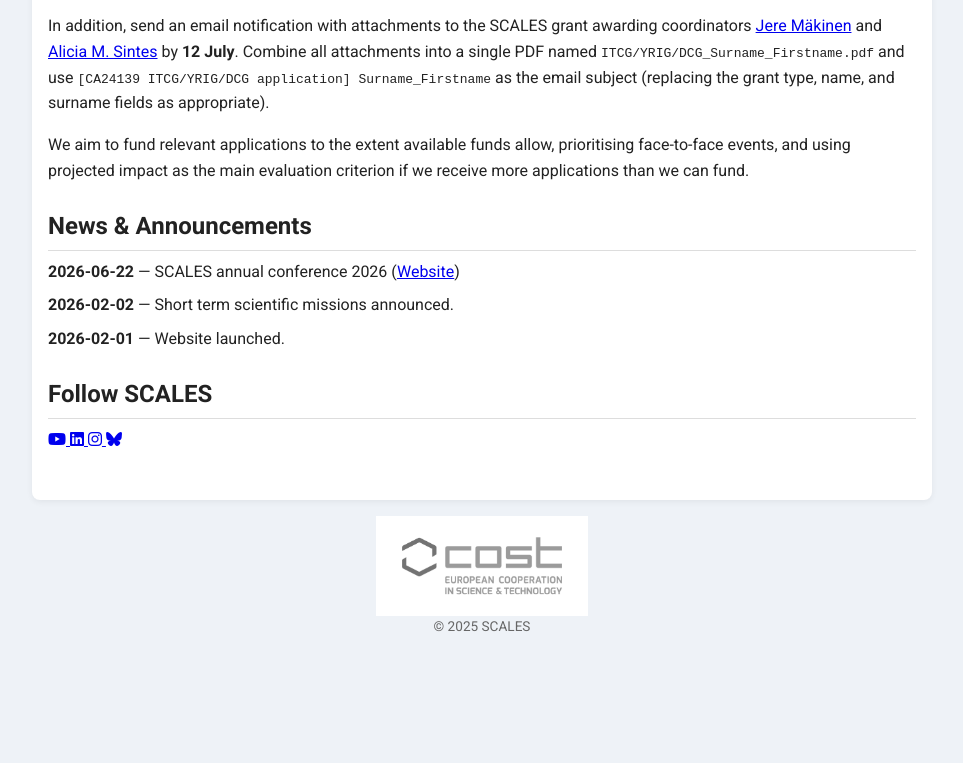
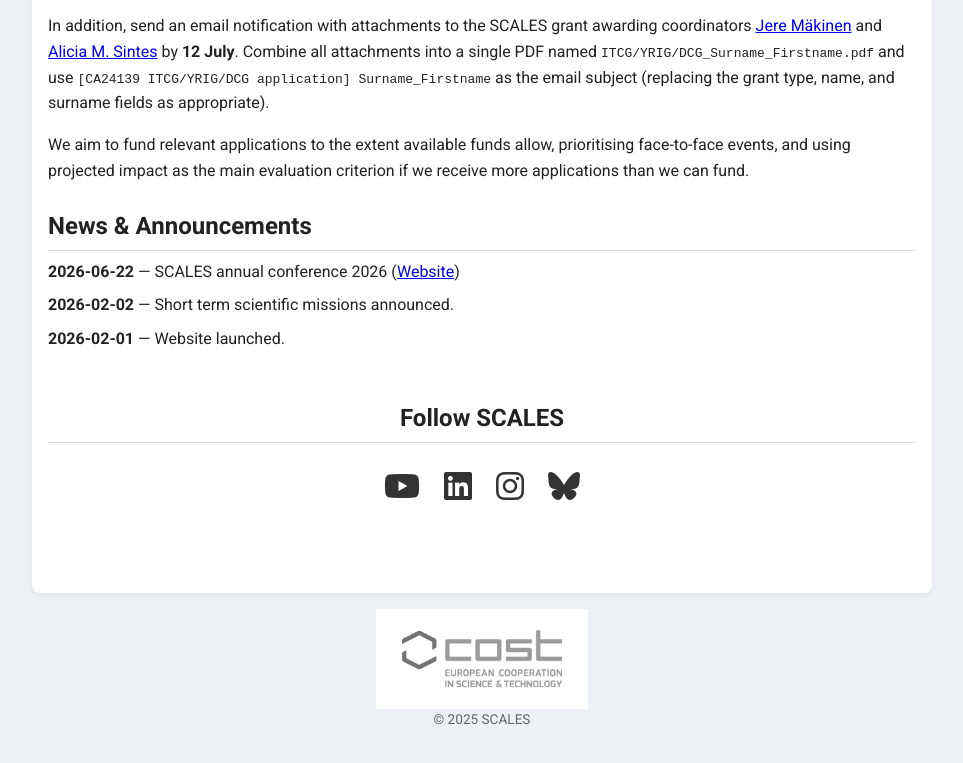
Before and after one commit to abag/SCALES, a plain HTML site: page index.html in a window 1280 px wide. Shown: the part 1553-2316 px from the top of the page, without its empty margins (158-1121 px from the left). Before the commit the page ends 2223 px from the top, so only its background shows below. Drawn offline with Linux system fonts and the light colour scheme.

Commit message:
Add social media styles to style.css
Added styles for social media links and icons.

```diff
--- a/style.css
+++ b/style.css
@@ -447,3 +447,33 @@ footer a {
   width: auto;
   opacity: 1.0;          /* optional: subtle */
 }
+
+/* Social media links */
+
+.social-media {
+  text-align: center;
+  margin: 3rem 0 2rem;
+}
+
+.social-media h2 {
+  margin-bottom: 1.2rem;
+}
+
+.social-icons {
+  display: flex;
+  justify-content: center;
+  align-items: center;
+  gap: 1.5rem;
+}
+
+.social-icons a {
+  color: #333;
+  font-size: 2rem;
+  text-decoration: none;
+  transition: transform 0.2s ease, color 0.2s ease;
+}
+
+.social-icons a:hover {
+  transform: translateY(-3px);
+  color: #666;
+}
```
